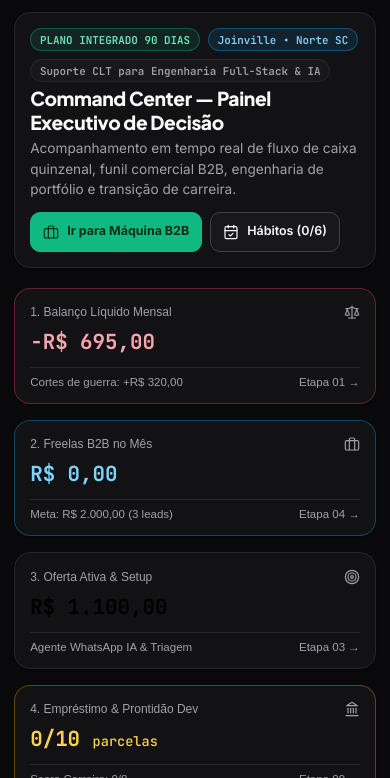
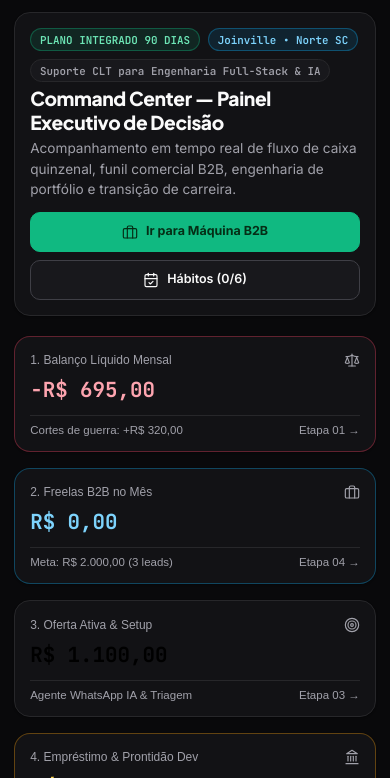
Before and after one commit to mana658/war-room-90d, a plain HTML site: page index.html in a window 390 px wide. Shown: the part 66-844 px from the top of the page. Drawn offline with Linux system fonts and the light colour scheme.

Commit message:
feat: war room 90d prod ready with responsive mobile fixes

```diff
--- a/index.html
+++ b/index.html
@@ -4,6 +4,10 @@
 <head>
   <meta charset="UTF-8" />
   <meta name="viewport" content="width=device-width, initial-scale=1.0" />
+  <meta name="theme-color" content="#09090b" />
+  <meta name="mobile-web-app-capable" content="yes" />
+  <meta name="apple-mobile-web-app-capable" content="yes" />
+  <meta name="apple-mobile-web-app-status-bar-style" content="black-translucent" />
   <meta name="description" content="Sistema de planejamento estratégico, controle financeiro tático, prospecção B2B e aceleração de carreira em engenharia de software." />
   <title>WAR ROOM 90D — Planejamento Tático & Execução B2B</title>
 
--- a/src/css/design-system.css
+++ b/src/css/design-system.css
@@ -747,6 +747,7 @@ a:hover {
   display: flex;
   flex-direction: column;
   gap: var(--space-4);
+  min-width: 0;
 }
 
 .stage-header__top {
@@ -773,6 +774,8 @@ a:hover {
   flex-wrap: wrap;
   align-items: center;
   gap: var(--space-2);
+  min-width: 0;
+  max-width: 100%;
 }
 
 .grid-kpi {
@@ -843,22 +846,25 @@ a:hover {
   justify-content: center;
   gap: var(--space-2);
   min-height: var(--touch-target);
-  padding: 0.5rem 1rem;
+  padding: 0.55rem 1rem;
   border-radius: var(--radius-md);
   border: 1px solid transparent;
   font-family: var(--font-sans);
   font-size: 0.8125rem;
   font-weight: 600;
-  line-height: 1.2;
+  line-height: 1.3;
   cursor: pointer;
-  white-space: nowrap;
+  white-space: normal;
+  text-align: center;
+  overflow-wrap: break-word;
+  min-width: 0;
   max-width: 100%;
   transition: all var(--transition-fast);
 }
 
 .btn span {
-  overflow: hidden;
-  text-overflow: ellipsis;
+  min-width: 0;
+  overflow-wrap: break-word;
 }
 
 .btn:disabled {
@@ -919,7 +925,7 @@ a:hover {
 
 .btn--sm {
   min-height: 2.5rem;
-  padding: 0.4rem 0.75rem;
+  padding: 0.45rem 0.75rem;
   font-size: 0.78rem;
 }
 
@@ -1426,6 +1432,8 @@ input[type="number"] {
   align-items: center;
   justify-content: space-between;
   gap: var(--space-3);
+  min-width: 0;
+  max-width: 100%;
 }
 
 .utility-actions {
@@ -1433,6 +1441,8 @@ input[type="number"] {
   flex-wrap: wrap;
   align-items: center;
   gap: var(--space-2);
+  min-width: 0;
+  max-width: 100%;
 }
 
 .text-mono {
@@ -1458,6 +1468,16 @@ input[type="number"] {
 
 .text-muted {
   color: var(--text-secondary);
+}
+
+@media (max-width: 639.98px) {
+  .utility-row > .btn,
+  .utility-actions,
+  .utility-actions > .btn,
+  .stage-header__actions,
+  .stage-header__actions > .btn {
+    width: 100%;
+  }
 }
 
 @media (max-width: 1023.98px) {
```
